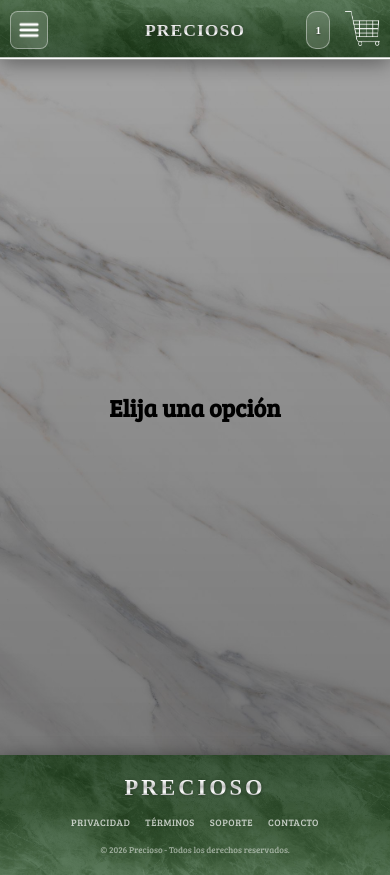
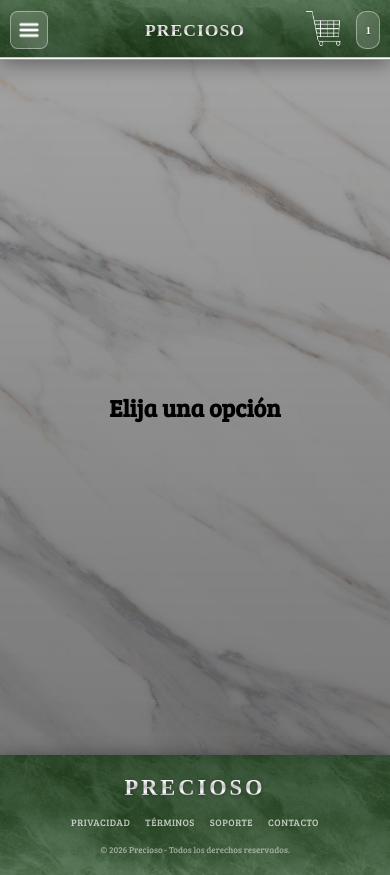
Before and after one commit to Tomy52/tp-prog-iv, an Angular app: page /main-menu in a window 390 px wide. Built offline with nearby package versions, Linux system fonts and the light colour scheme; no server answers; sample sign-in values are in the browser's storage.

Commit message:
(fix) popup awkwardly goes out of screen
very bandaid fix, but it serves its purpose

```diff
--- a/src/app/components/header-component/header-component.html
+++ b/src/app/components/header-component/header-component.html
@@ -3,8 +3,8 @@
     <img class="img-button-menu" src="images/iconoMenu.png" alt="menuHamburguesa"></button>
   <h1 routerLink="main-menu" title="Regresar al menú principal">PreciOSO</h1>
   <div class="user-button-container">
+    <app-shopping-cart></app-shopping-cart>
     <button class="nav-bar-button user-button" title="Ver panel de usuario">{{username()}}</button>
-    <app-shopping-cart></app-shopping-cart>
   </div>
 
 </nav>
--- a/src/app/components/reusable/shopping-cart/shopping-cart.css
+++ b/src/app/components/reusable/shopping-cart/shopping-cart.css
@@ -1,9 +1,8 @@
 .cart-icon{
   width: 35px;
   height: 35px;
-  margin-left: 15px;
+  margin-right: 15px;
   cursor: pointer;
-
 }
 
 .cart-icon:hover{
--- a/src/styles.css
+++ b/src/styles.css
@@ -106,7 +106,7 @@ input[type="submit"]:hover {
 
 span.tool-tip{
   position:absolute;
-  top:60px;
+  top:65px;
   background-color: #2d5a4c;
   z-index:1000;
   pointer-events:none;
@@ -116,7 +116,6 @@ span.tool-tip{
   border-radius: 8px;
   opacity: 1;
   transition: opacity 0.4s ease-in;
-
 }
 
 span.tool-tip p.tool-tip-text {
@@ -127,15 +126,14 @@ span.tool-tip p.tool-tip-text {
 @media only screen and (max-width: 480px){
 
   span.tool-tip {
-    top: 45px;
+    top: 42px;
     right: 10px;
-
   }
 }
 
 @media screen and (min-width: 480px) and (max-width: 1024px) {
   span.tool-tip {
-    top: 50px;
+    top: 42px;
     right: 10px;
 
   }
```
